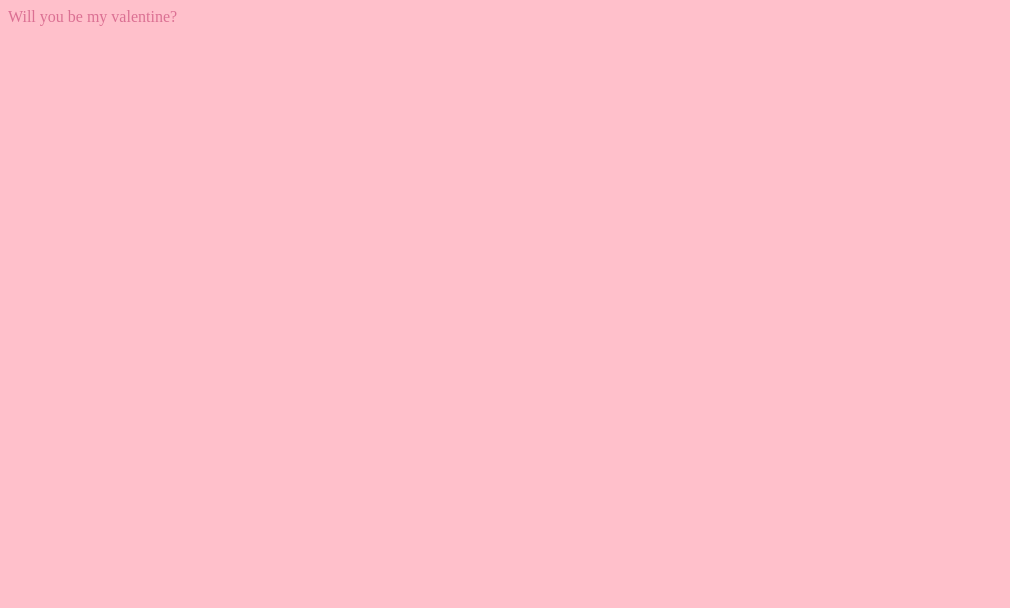
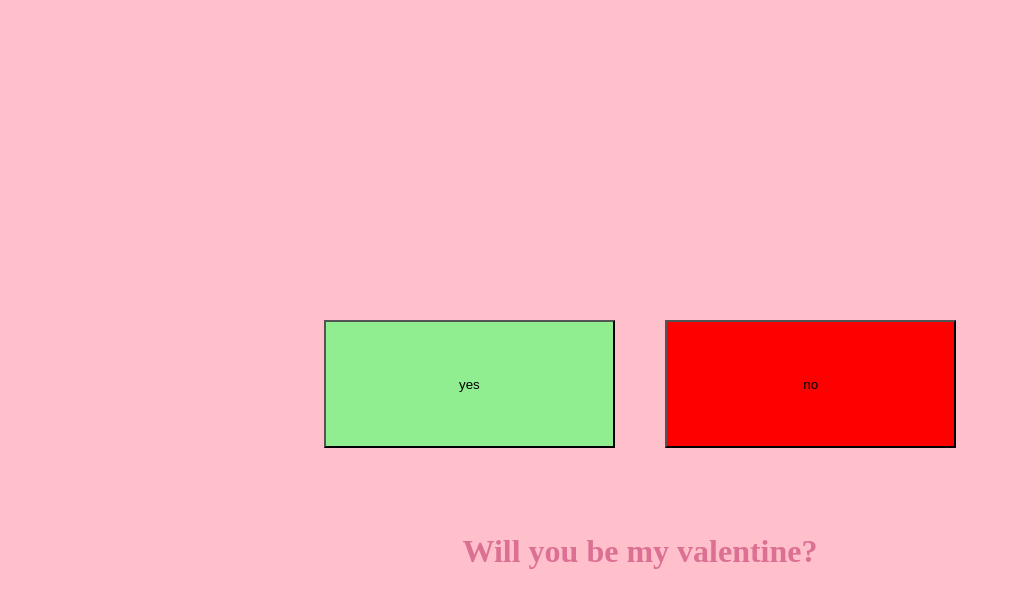
Before and after one commit to JG-exe/valentines26, a website built with Vite: page home.html in a window 1280 px wide. Shown: the whole page, without its empty margins (0-1010 px from the left). Built offline with nearby package versions, Linux system fonts and the light colour scheme.

Commit message:
added btn.css, built base for home page

```diff
--- a/home.html
+++ b/home.html
@@ -8,9 +8,14 @@
     <title>Will you be mine?</title>
   </head>
   <body>
-    <div class="response">
-      <form action=""></form>
+    <div class="ctx mTop40">
+      <div class="response">
+        <button id="y">yes</button>
+        <button id="n">no</button>
+      </div>
+      <div class="question">
+        <h1>Will you be my valentine?</h1>
+      </div>
     </div>
-    <div class="question"><span>Will you be my valentine?</span></div>
   </body>
 </html>
--- /dev/null
+++ b/src/css/btn.css
@@ -0,0 +1,12 @@
+button {
+  width: 46%;
+  height: 8rem;
+}
+
+#y {
+  background-color: var(--bg-good);
+}
+
+#n {
+  background-color: var(--bg-danger);
+}
--- a/src/css/colours.css
+++ b/src/css/colours.css
@@ -2,6 +2,8 @@
   /* background colours */
   --bg-primary: pink;
   --bg-secondary: lightpink;
+  --bg-danger: red;
+  --bg-good: lightgreen;
 
   /* text colours */
   --txt-primary: palevioletred;
--- a/src/style.css
+++ b/src/style.css
@@ -1,11 +1,12 @@
 @import url(./css/colours.css);
+@import url(./css/btn.css);
+
 body {
   background-color: var(--bg-primary);
   color: var(--txt-primary);
 }
 
 .ctx {
-  margin-top: 20vh;
   display: flex;
   flex-direction: column;
   text-align: center;
@@ -39,3 +40,17 @@ input:focus {
   outline: none;
   background-position: 0% 100%;
 }
+
+.mTop20 {
+  margin-top: 20vh;
+}
+.mTop40 {
+  margin-top: 40vh;
+}
+
+.response {
+  width: 50%;
+  display: flex;
+  justify-content: space-between;
+  margin-bottom: 4rem;
+}
```
Also changed, not shown: index.html (+1 -1 lines).
